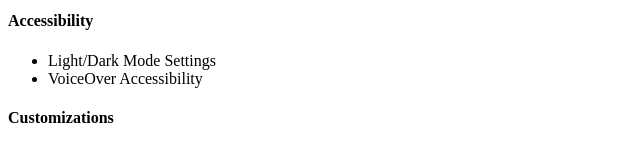
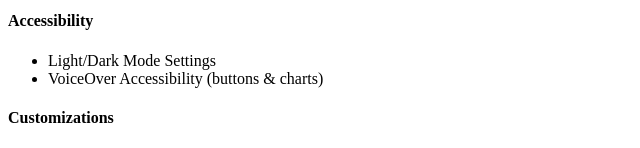
Before and after one commit to FrankBot1000/BlueMarbleWeather, a plain HTML site: page index.html in a window 1280 px wide. Shown: the part 4072-4220 px from the top of the page, without its empty margins (0-640 px from the left). Drawn offline with Linux system fonts and the light colour scheme.

Commit message:
Update "implemented the following" section; for "Accessibility" text.

```diff
--- a/index.html
+++ b/index.html
@@ -200,7 +200,7 @@ func getWeatherData(for location: CLLocation) async {
 <h4>Accessibility</h4>
 <ul>
 <li>Light/Dark Mode Settings</li>
-<li>VoiceOver Accessibility</li>
+<li>VoiceOver Accessibility (buttons & charts)</li>
 </ul>
 <h4>Customizations</h4>
 <ul>
```
Also changed, not shown: 1 other file.
